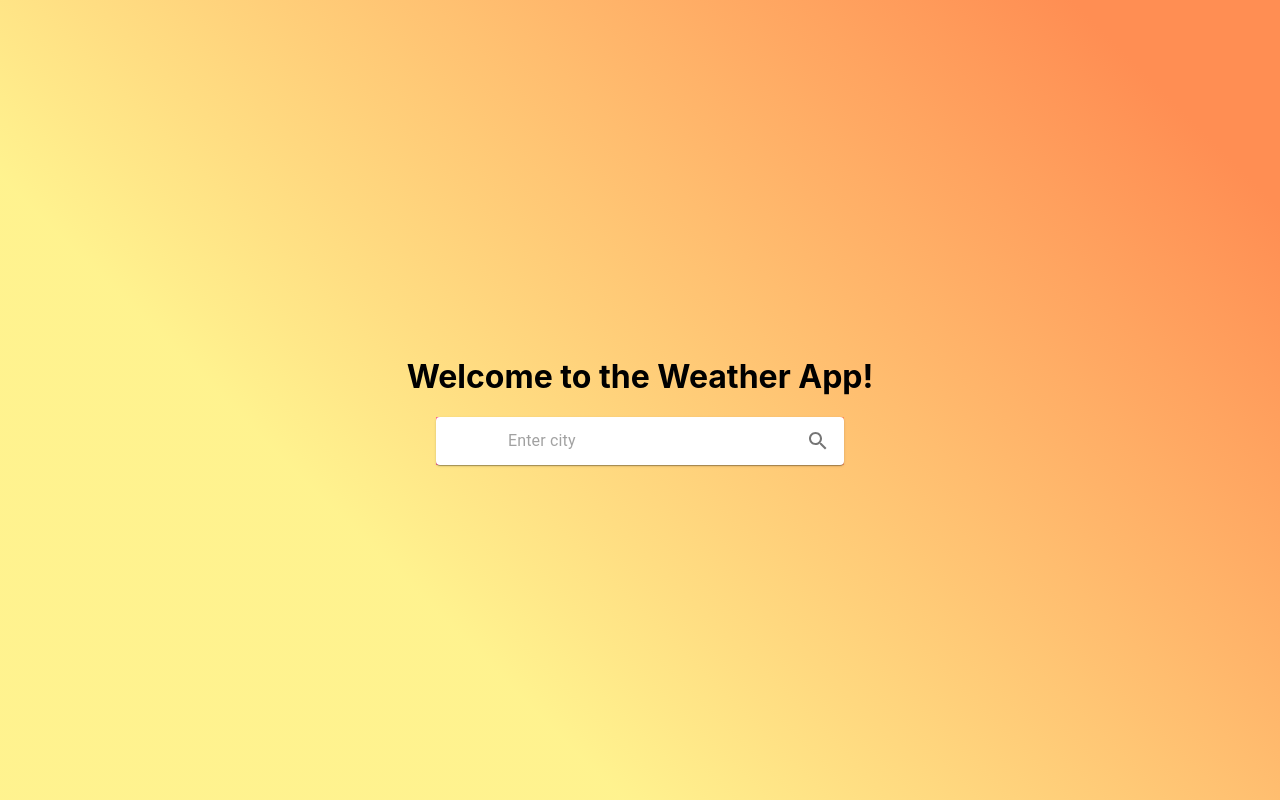
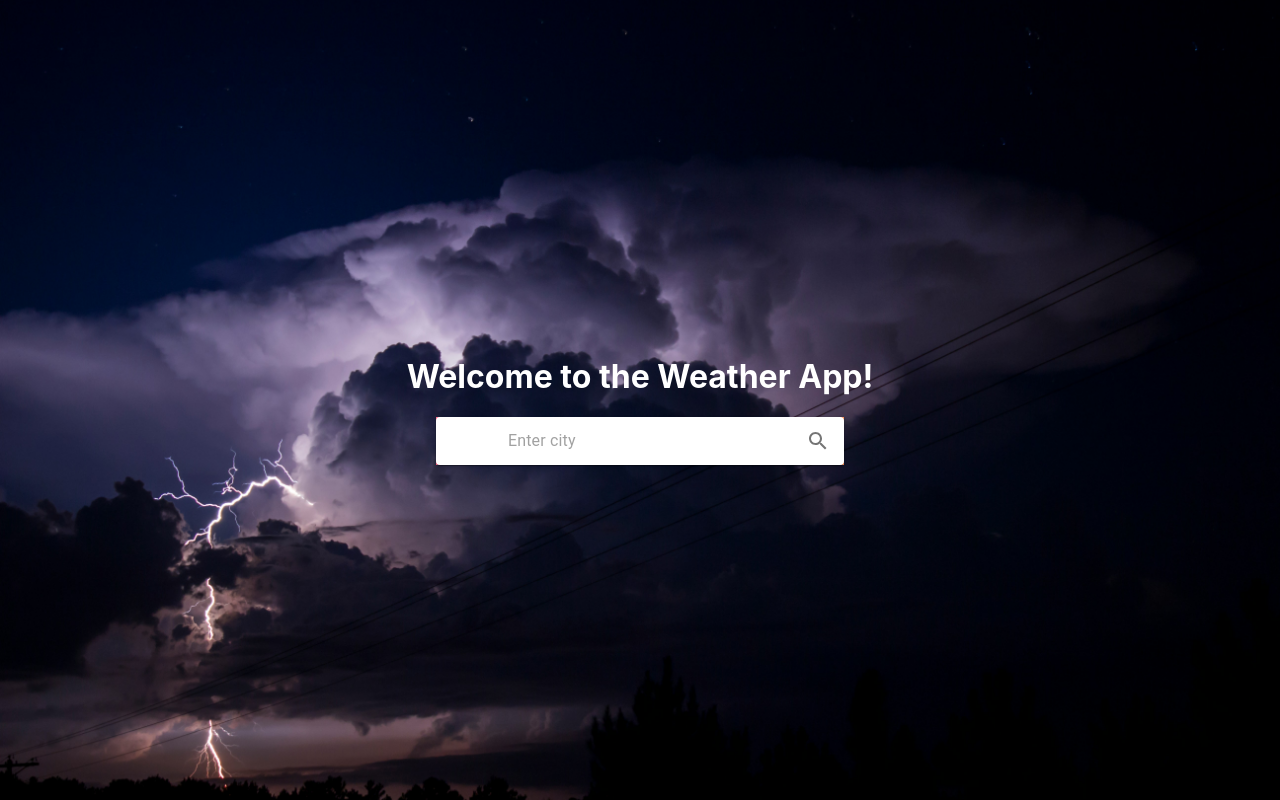
Before and after one commit to mercymaloba/weather-app, a React (Create React App) app: page / in a window 1280 px wide. Built offline with nearby package versions, Linux system fonts and the light colour scheme; no server answers.

Commit message:
chaning the background image

```diff
--- a/src/App.js
+++ b/src/App.js
@@ -1,4 +1,4 @@
-import { IconButton, Paper, InputBase, Card, Stack } from "@mui/material";
+import { IconButton, InputBase, Card, Stack } from "@mui/material";
 
 import SearchIcon from "@mui/icons-material/Search";
 import { useEffect, useRef, useState } from "react";
@@ -67,9 +67,22 @@ const inputRef = useRef()
   // }, [fetchData, city]);
 
   return (
-    <Stack sx={{flexDirection:'column', alignItems:'center', justifyContent:'center',background: 'linear-gradient(45deg, #FE6B 30%, #FF8E53 90%)', height:'100vh', width: '100vw'}}>
+    <Stack
+  sx={{
+    flexDirection: 'column',
+    alignItems: 'center',
+    justifyContent: 'center',
+    backgroundImage: `url(${process.env.PUBLIC_URL}/weather.jpg)`,
+    backgroundSize: 'cover',
+    backgroundPosition: 'center',
+    backgroundRepeat: 'no-repeat',
+    height: '100vh',
+    width: '100vw',
 
-        <h1>Welcome to the Weather App!</h1>
+  }}
+>
+
+        <h1 style={{color: '#FFFFFF'}}>Welcome to the Weather App!</h1>
 
       {loading && <h2>Loading...</h2>}
       {error && <h2>Error: {error.message}</h2>}
```
Also changed, not shown: public/weather.jpg (added).
